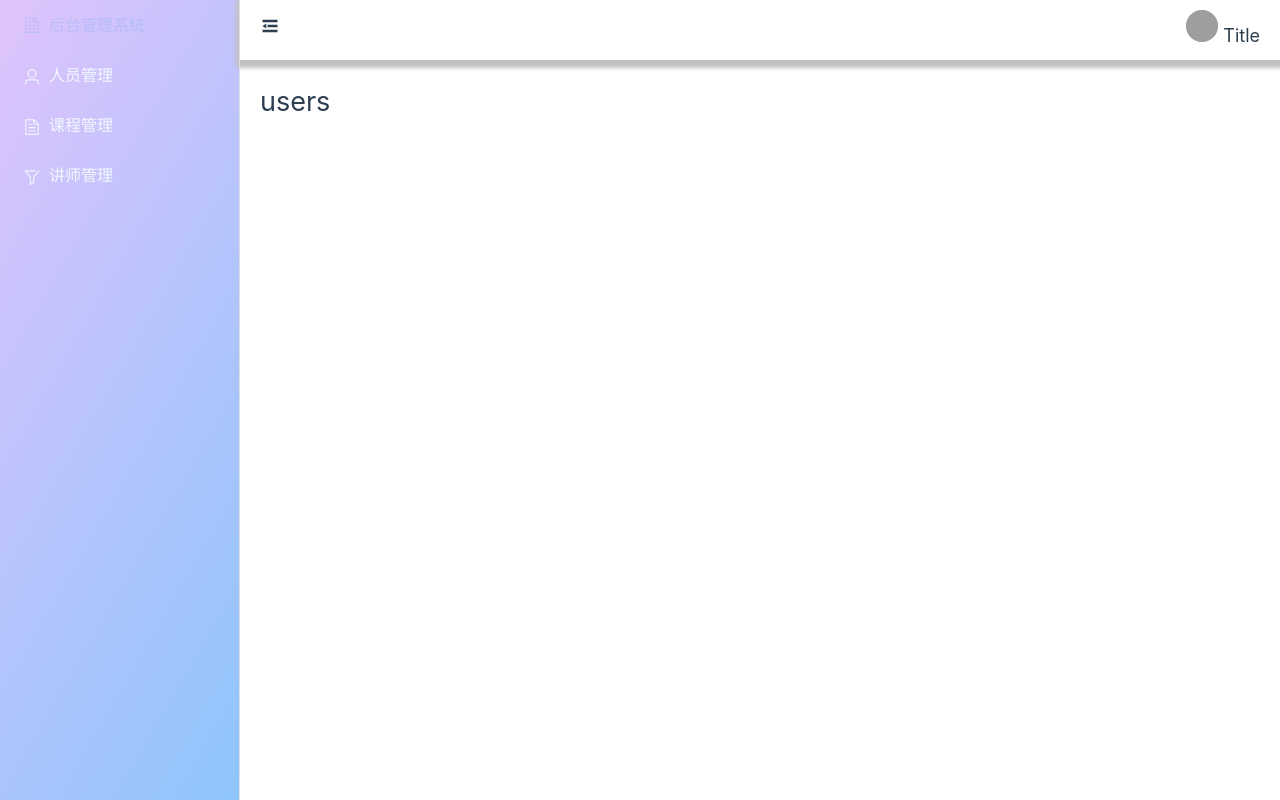
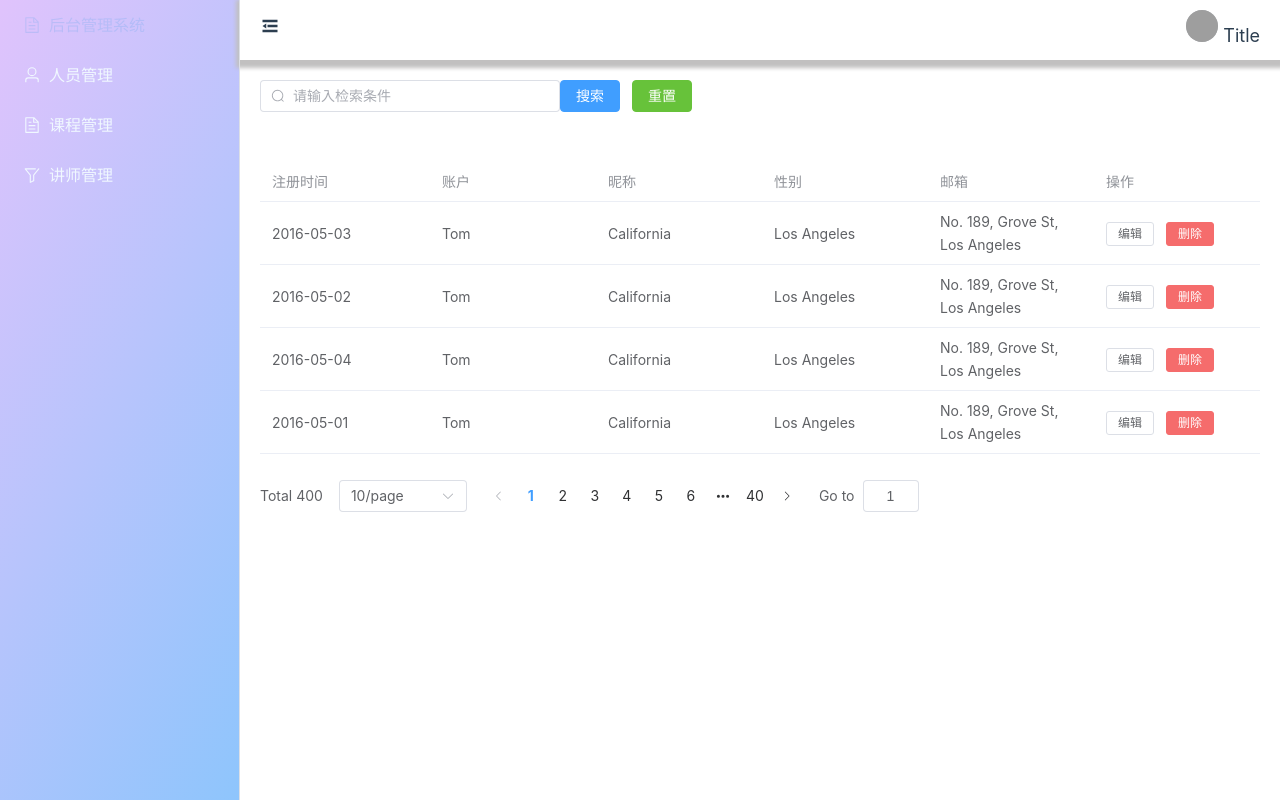
Before and after one commit to GuLingc/courseSale, a Vue app: page /manage/users in a window 1280 px wide. Built offline with nearby package versions, Linux system fonts and the light colour scheme; grey boxes are pictures that could not be loaded.

Commit message:
✨ feat:基础样式

```diff
--- a/src/views/manage/index.vue
+++ b/src/views/manage/index.vue
@@ -12,22 +12,28 @@
             <template #title>后台管理系统</template>
           </el-menu-item>
           <el-menu-item index="/manage/users">
-            <router-link to="/manage/users" class="router-link">
-              <el-icon><User /></el-icon>
-              <span slot="title">人员管理</span>
-            </router-link>
+            <el-icon><User /></el-icon>
+            <template #title
+              ><router-link to="/manage/users" class="router-link">
+                人员管理
+              </router-link></template
+            >
           </el-menu-item>
           <el-menu-item index="/manage/lessons">
-            <router-link to="/manage/lessons">
-              <el-icon><document /></el-icon>
-              <span slot="title">课程管理</span>
-            </router-link>
+            <el-icon><document /></el-icon>
+            <template #title
+              ><router-link to="/manage/lessons"
+                >课程管理</router-link
+              ></template
+            >
           </el-menu-item>
           <el-menu-item index="/manage/scholars">
-            <router-link to="/manage/scholars">
             <el-icon><Filter /></el-icon>
-            <span slot="title">讲师管理</span>
-            </router-link>
+            <template #title
+              ><router-link to="/manage/scholars"
+                >讲师管理</router-link
+              ></template
+            >
           </el-menu-item>
         </el-menu>
       </el-aside>
@@ -88,7 +94,7 @@ const handleFold = () => {
 //侧边导航
 .el-aside {
   width: max-content;
-  height: 100vh;
+  min-height: 100vh;
   background-image: linear-gradient(120deg, #e0c3fc 0%, #8ec5fc 100%);
   .el-menu-vertical-demo:not(.el-menu--collapse) {
     width: 240px;
--- a/src/views/manage/lesson.vue
+++ b/src/views/manage/lesson.vue
@@ -1,9 +1,97 @@
 <template>
-  <div class="orders">
-    <h2>orders</h2>
+  <div class="lessons">
+    <div class="condations">
+      <el-input
+        v-model="userCondation"
+        class="w-50 m-2"
+        placeholder="请输入检索条件"
+        :prefix-icon="Search"
+      />
+      <el-button type="primary">搜索</el-button>
+      <el-button type="success">重置</el-button>
+    </div>
+    <el-table :data="tableData" style="width: 100%; margin-top: 50px">
+      <el-table-column prop="date" label="注册时间" />
+      <el-table-column prop="name" label="账户" />
+      <el-table-column prop="state" label="昵称" />
+      <el-table-column prop="city" label="性别" />
+      <el-table-column prop="address" label="邮箱" />
+      <el-table-column label="操作">
+        <template #default="scope">
+          <el-button size="small">编辑</el-button>
+          <el-button size="small" type="danger">删除</el-button>
+        </template>
+      </el-table-column>
+    </el-table>
+    <el-pagination
+      v-model:current-page="currentPage"
+      v-model:page-size="pageSize"
+      :page-sizes="[5, 10, 15, 20]"
+      layout="total, sizes, prev, pager, next, jumper"
+      :total="400"
+    />
   </div>
 </template>
 
-<script setup lang="ts"></script>
+<script setup lang="ts">
+import { Search } from "@element-plus/icons-vue";
+import { ref } from "vue";
+let userCondation = ref("");
+let currentPage = ref(1)
+let pageSize = ref(10)
+const tableData = [
+  {
+    date: "2016-05-03",
+    name: "Tom",
+    state: "California",
+    city: "Los Angeles",
+    address: "No. 189, Grove St, Los Angeles",
+    zip: "CA 90036",
+    tag: "Home",
+  },
+  {
+    date: "2016-05-02",
+    name: "Tom",
+    state: "California",
+    city: "Los Angeles",
+    address: "No. 189, Grove St, Los Angeles",
+    zip: "CA 90036",
+    tag: "Office",
+  },
+  {
+    date: "2016-05-04",
+    name: "Tom",
+    state: "California",
+    city: "Los Angeles",
+    address: "No. 189, Grove St, Los Angeles",
+    zip: "CA 90036",
+    tag: "Home",
+  },
+  {
+    date: "2016-05-01",
+    name: "Tom",
+    state: "California",
+    city: "Los Angeles",
+    address: "No. 189, Grove St, Los Angeles",
+    zip: "CA 90036",
+    tag: "Office",
+  },
+];
+</script>
 
-<style lang="scss" scoped></style>
+<style lang="scss" scoped>
+.condations {
+  .el-input {
+    width: 300px;
+  }
+}
+.el-pagination {
+  margin-top: 26px;
+  .demo-pagination-block + .demo-pagination-block {
+    margin-top: 10px;
+  }
+  .demo-pagination-block .demonstration {
+    margin-bottom: 16px;
+  }
+}
+</style>
--- a/src/views/manage/scholar.vue
+++ b/src/views/manage/scholar.vue
@@ -1,9 +1,97 @@
 <template>
-  <div class="writers">
-    <h2>writers</h2>
+  <div class="scholars">
+    <div class="condations">
+      <el-input
+        v-model="userCondation"
+        class="w-50 m-2"
+        placeholder="请输入检索条件"
+        :prefix-icon="Search"
+      />
+      <el-button type="primary">搜索</el-button>
+      <el-button type="success">重置</el-button>
+    </div>
+    <el-table :data="tableData" style="width: 100%; margin-top: 50px">
+      <el-table-column prop="date" label="注册时间" />
+      <el-table-column prop="name" label="账户" />
+      <el-table-column prop="state" label="昵称" />
+      <el-table-column prop="city" label="性别" />
+      <el-table-column prop="address" label="邮箱" />
+      <el-table-column label="操作">
+        <template #default="scope">
+          <el-button size="small">编辑</el-button>
+          <el-button size="small" type="danger">删除</el-button>
+        </template>
+      </el-table-column>
+    </el-table>
+    <el-pagination
+      v-model:current-page="currentPage"
+      v-model:page-size="pageSize"
+      :page-sizes="[5, 10, 15, 20]"
+      layout="total, sizes, prev, pager, next, jumper"
+      :total="400"
+    />
   </div>
 </template>
 
-<script setup lang="ts"></script>
+<script setup lang="ts">
+import { Search } from "@element-plus/icons-vue";
+import { ref } from "vue";
+let userCondation = ref("");
+let currentPage = ref(1)
+let pageSize = ref(10)
+const tableData = [
+  {
+    date: "2016-05-03",
+    name: "Tom",
+    state: "California",
+    city: "Los Angeles",
+    address: "No. 189, Grove St, Los Angeles",
+    zip: "CA 90036",
+    tag: "Home",
+  },
+  {
+    date: "2016-05-02",
+    name: "Tom",
+    state: "California",
+    city: "Los Angeles",
+    address: "No. 189, Grove St, Los Angeles",
+    zip: "CA 90036",
+    tag: "Office",
+  },
+  {
+    date: "2016-05-04",
+    name: "Tom",
+    state: "California",
+    city: "Los Angeles",
+    address: "No. 189, Grove St, Los Angeles",
+    zip: "CA 90036",
+    tag: "Home",
+  },
+  {
+    date: "2016-05-01",
+    name: "Tom",
+    state: "California",
+    city: "Los Angeles",
+    address: "No. 189, Grove St, Los Angeles",
+    zip: "CA 90036",
+    tag: "Office",
+  },
+];
+</script>
 
-<style lang="scss" scoped></style>
+<style lang="scss" scoped>
+.condations {
+  .el-input {
+    width: 300px;
+  }
+}
+.el-pagination {
+  margin-top: 26px;
+  .demo-pagination-block + .demo-pagination-block {
+    margin-top: 10px;
+  }
+  .demo-pagination-block .demonstration {
+    margin-bottom: 16px;
+  }
+}
+</style>
--- a/src/views/manage/users.vue
+++ b/src/views/manage/users.vue
@@ -1,9 +1,97 @@
 <template>
   <div class="users">
-    <h2>users</h2>
+    <div class="condations">
+      <el-input
+        v-model="userCondation"
+        class="w-50 m-2"
+        placeholder="请输入检索条件"
+        :prefix-icon="Search"
+      />
+      <el-button type="primary">搜索</el-button>
+      <el-button type="success">重置</el-button>
+    </div>
+    <el-table :data="tableData" style="width: 100%; margin-top: 50px">
+      <el-table-column prop="date" label="注册时间" />
+      <el-table-column prop="name" label="账户" />
+      <el-table-column prop="state" label="昵称" />
+      <el-table-column prop="city" label="性别" />
+      <el-table-column prop="address" label="邮箱" />
+      <el-table-column label="操作">
+        <template #default="scope">
+          <el-button size="small">编辑</el-button>
+          <el-button size="small" type="danger">删除</el-button>
+        </template>
+      </el-table-column>
+    </el-table>
+    <el-pagination
+      v-model:current-page="currentPage"
+      v-model:page-size="pageSize"
+      :page-sizes="[5, 10, 15, 20]"
+      layout="total, sizes, prev, pager, next, jumper"
+      :total="400"
+    />
   </div>
 </template>
 
-<script setup lang="ts"></script>
+<script setup lang="ts">
+import { Search } from "@element-plus/icons-vue";
+import { ref } from "vue";
+let userCondation = ref("");
+let currentPage = ref(1)
+let pageSize = ref(10)
+const tableData = [
+  {
+    date: "2016-05-03",
+    name: "Tom",
+    state: "California",
+    city: "Los Angeles",
+    address: "No. 189, Grove St, Los Angeles",
+    zip: "CA 90036",
+    tag: "Home",
+  },
+  {
+    date: "2016-05-02",
+    name: "Tom",
+    state: "California",
+    city: "Los Angeles",
+    address: "No. 189, Grove St, Los Angeles",
+    zip: "CA 90036",
+    tag: "Office",
+  },
+  {
+    date: "2016-05-04",
+    name: "Tom",
+    state: "California",
+    city: "Los Angeles",
+    address: "No. 189, Grove St, Los Angeles",
+    zip: "CA 90036",
+    tag: "Home",
+  },
+  {
+    date: "2016-05-01",
+    name: "Tom",
+    state: "California",
+    city: "Los Angeles",
+    address: "No. 189, Grove St, Los Angeles",
+    zip: "CA 90036",
+    tag: "Office",
+  },
+];
+</script>
 
-<style lang="scss" scoped></style>
+<style lang="scss" scoped>
+.condations {
+  .el-input {
+    width: 300px;
+  }
+}
+.el-pagination {
+  margin-top: 26px;
+  .demo-pagination-block + .demo-pagination-block {
+    margin-top: 10px;
+  }
+  .demo-pagination-block .demonstration {
+    margin-bottom: 16px;
+  }
+}
+</style>
```
